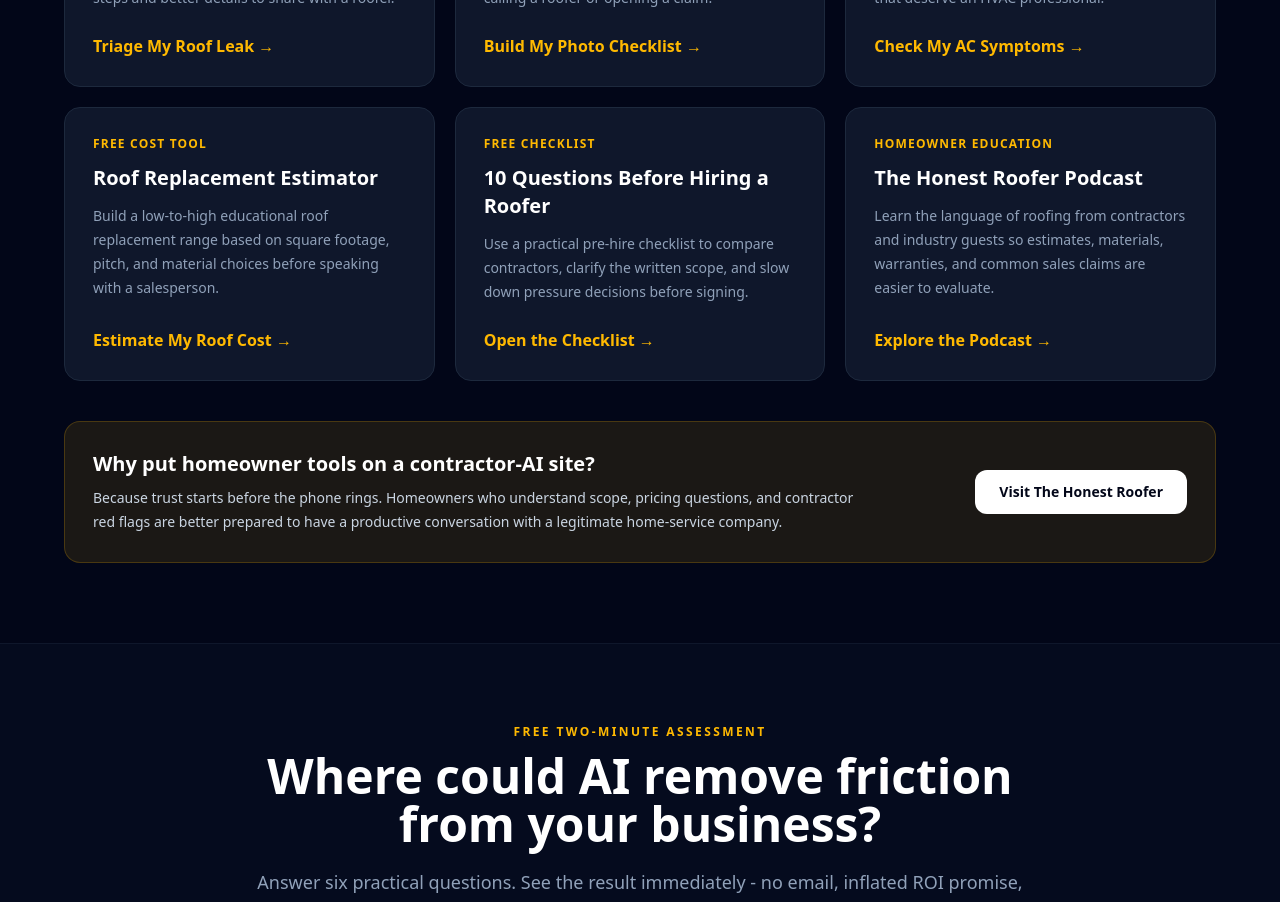
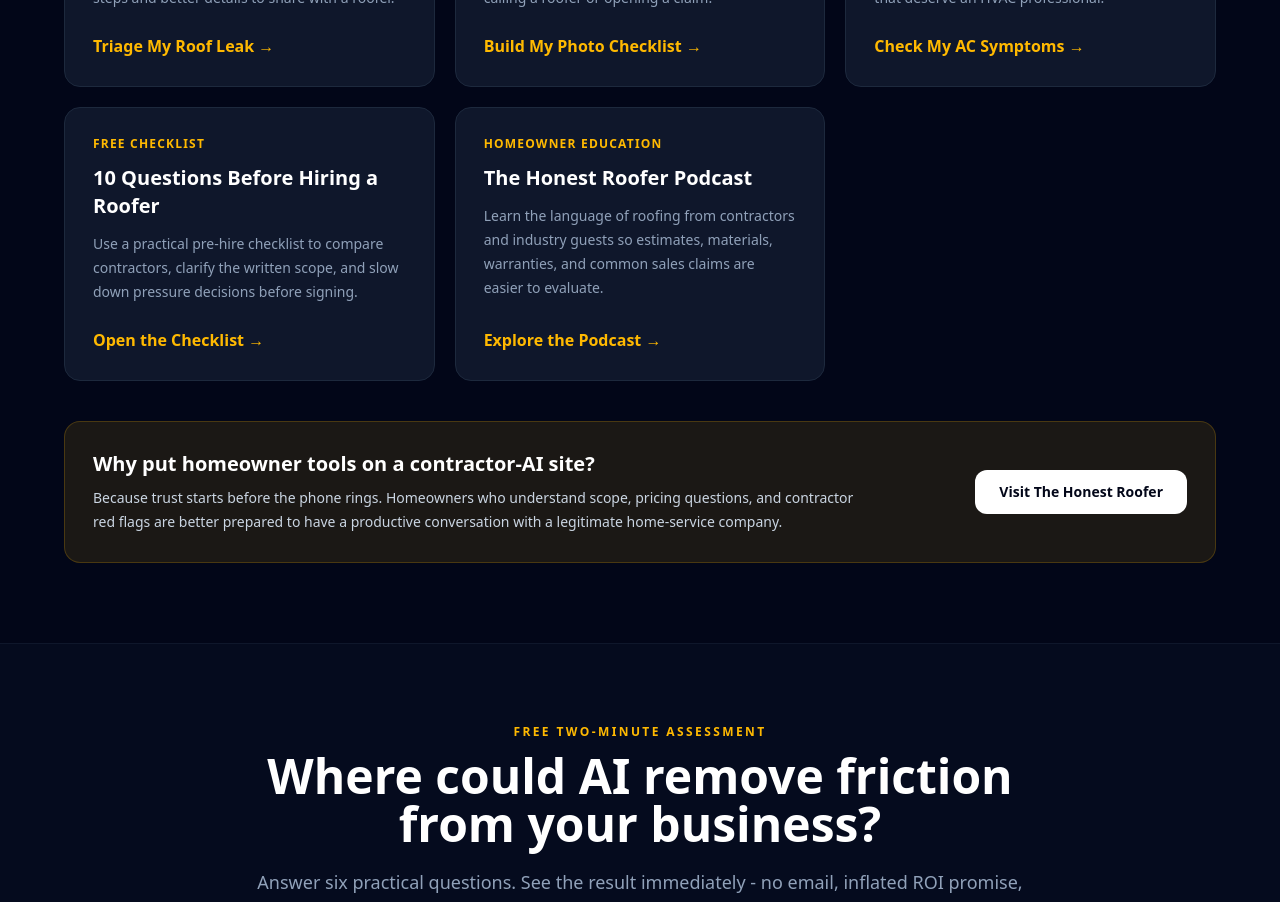
Before and after one commit to mastephenson12/midsize, a React (Vite) app in the folder website/: page / in a window 1280 px wide. Shown: the part 5740-6642 px from the top of the page. Built offline with nearby package versions, Linux system fonts and the light colour scheme.

Commit message:
Improve roof estimator visibility and brand consistency

```diff
--- a/website/src/HomeownerResources.jsx
+++ b/website/src/HomeownerResources.jsx
@@ -42,13 +42,6 @@ const resources = [
     description: 'Answer seven safety-first questions to separate a thermostat or airflow check from symptoms that deserve an HVAC professional.',
     href: 'https://homeowner.midsizeai.com/hvac/not-cooling/',
     cta: 'Check My AC Symptoms',
-  },
-  {
-    label: 'Free Cost Tool',
-    title: 'Roof Replacement Estimator',
-    description: 'Build a low-to-high educational roof replacement range based on square footage, pitch, and material choices before speaking with a salesperson.',
-    href: 'https://estimator.midsizeai.com/',
-    cta: 'Estimate My Roof Cost',
   },
   {
     label: 'Free Checklist',
```
